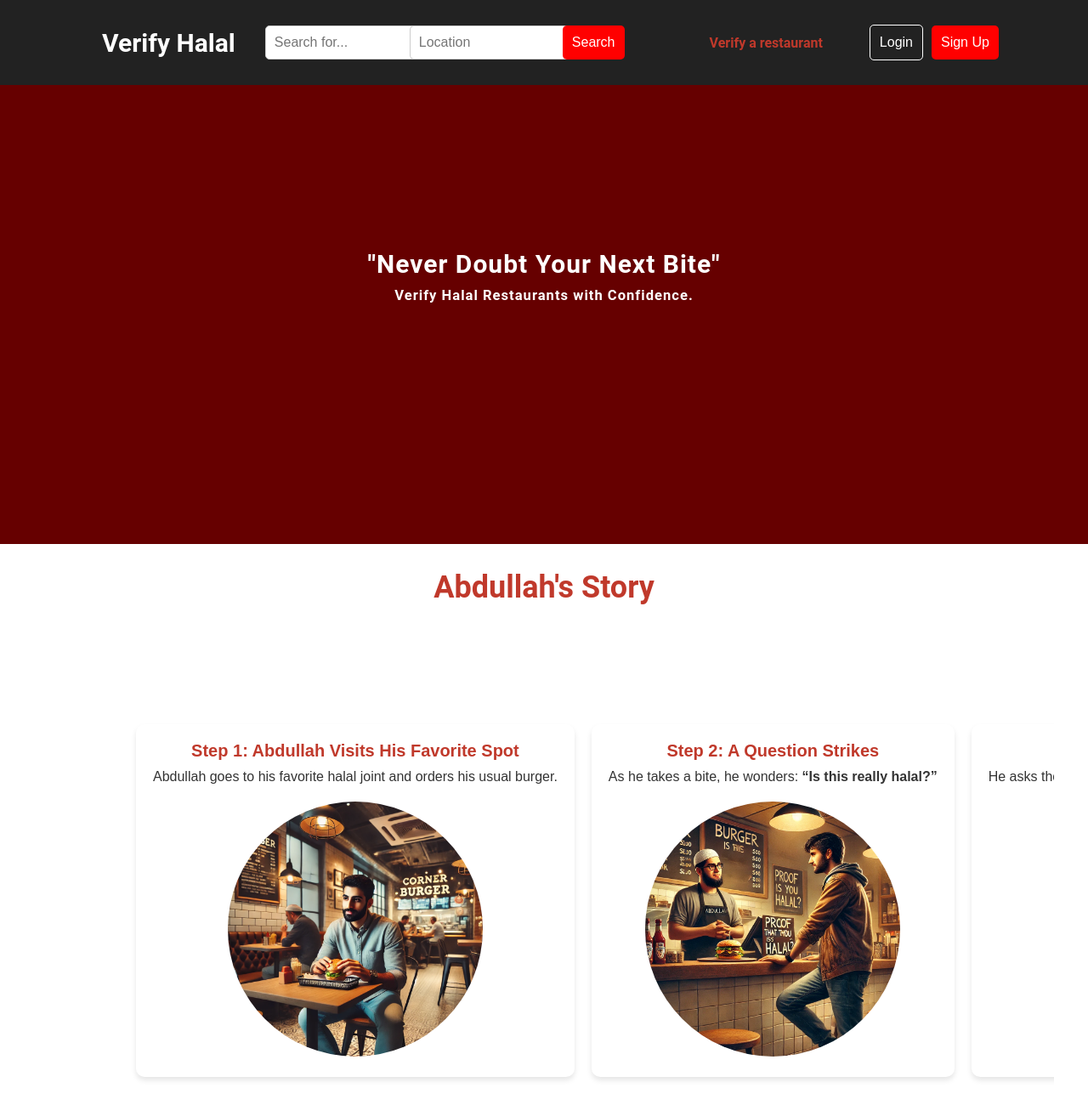
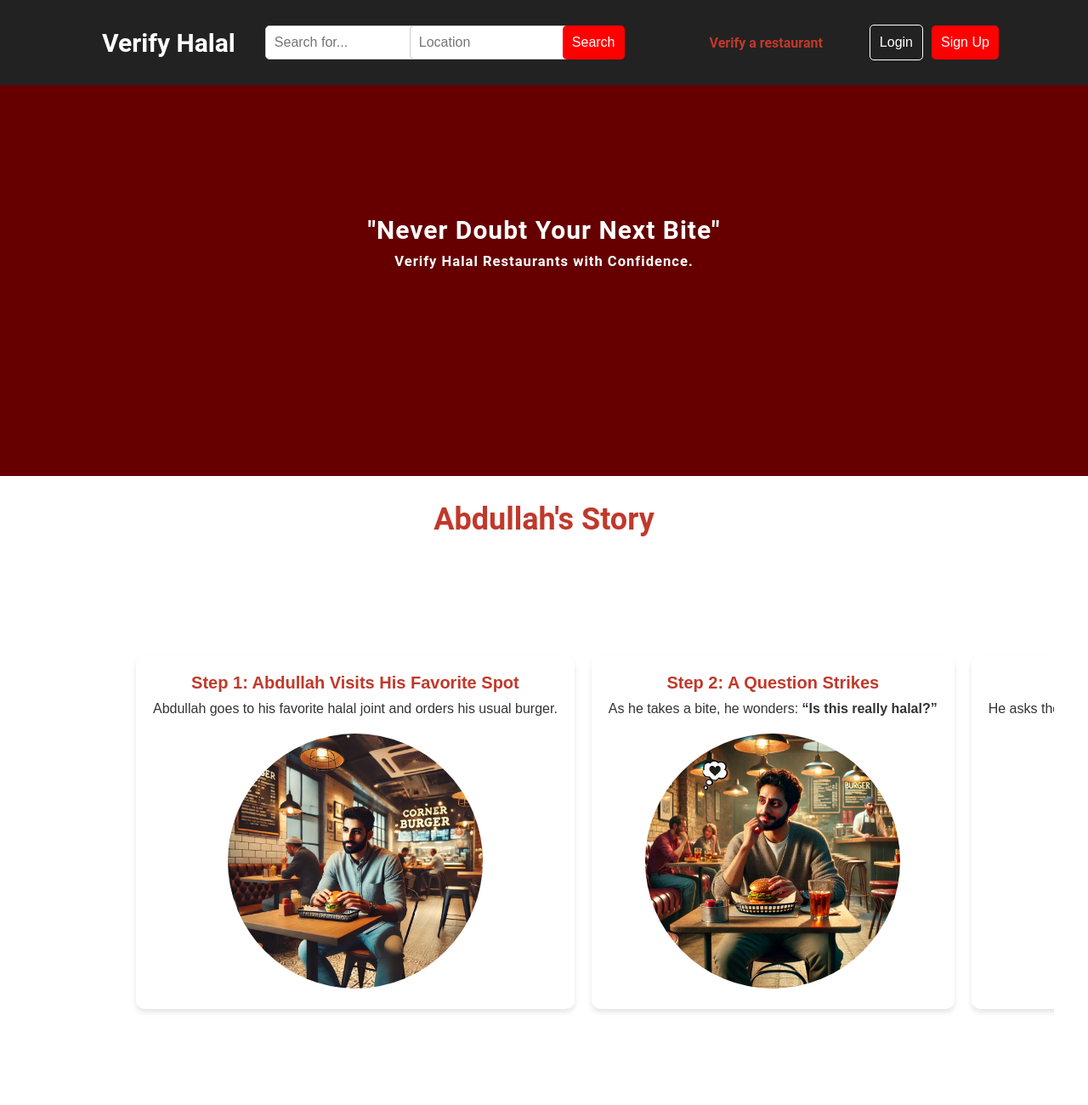
Before and after one commit to mustafaksaeed/halal-verify, a website: page public/index.html in a window 1280 px wide. Shown: the whole page at 85% size. Drawn offline with Linux system fonts and the light colour scheme; no server answers.

Commit message:
made some changes

```diff
--- a/public/index.html
+++ b/public/index.html
@@ -68,7 +68,7 @@
                 margin-top: 20px;
                 border-radius: 50%;
               "
-              src="./pictures/image3.webp"
+              src="./pictures/image2.webp"
             />
           </div>
           <div class="timeline-item">
--- a/public/styles.css
+++ b/public/styles.css
@@ -140,7 +140,7 @@ input:hover {
 }
 .hero {
   background: red;
-  height: 80vh;
+  height: 70vh;
   background-repeat: no-repeat;
   background-size: cover;
   background-position: bottom center;
@@ -211,7 +211,7 @@ ul .current {
   margin-bottom: 20px;
   white-space: normal; /* Allow wrapping for the heading */
   color: #c0392b;
-  z-index:-1;
+  z-index: -1;
 }
 
 /* Timeline Container */
```
